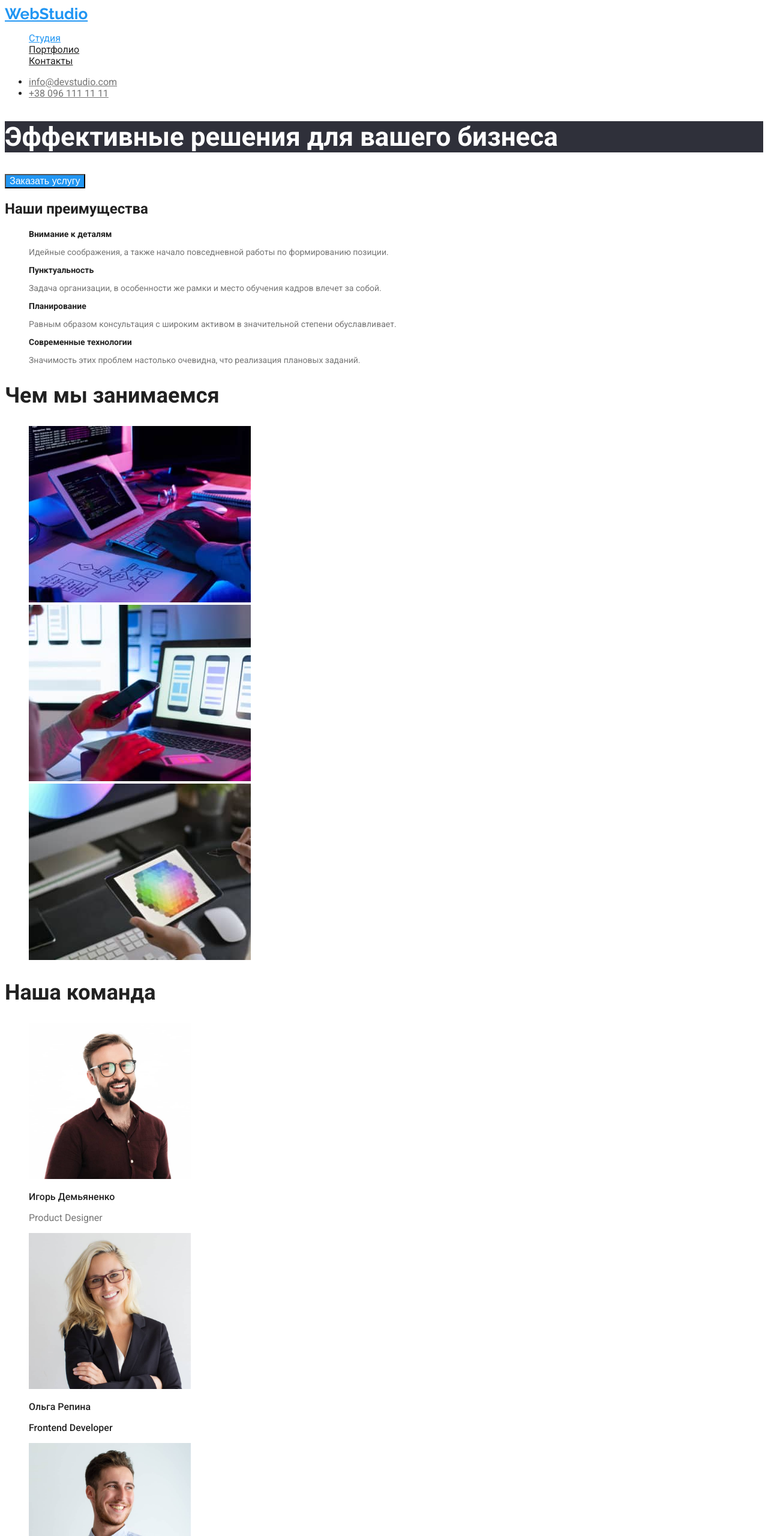
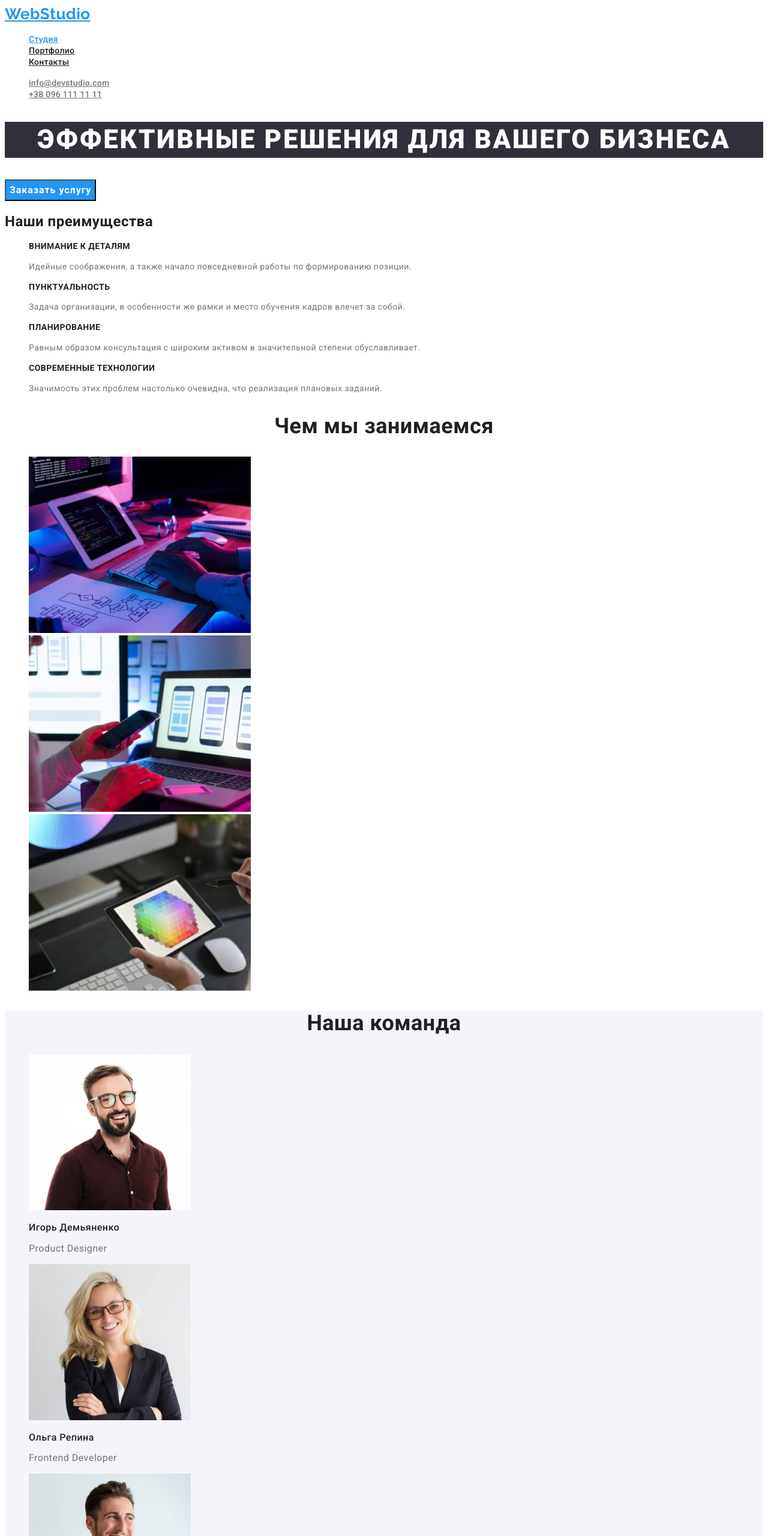
Before and after one commit to n3us3r/goit-markup-hw-02, a plain HTML site: page index.html in a window 1280 px wide. Shown: the top 2560 px of the page at 60% size. Drawn offline with Linux system fonts and the light colour scheme.

Commit message:
Finishes homework

```diff
--- a/css/styles.css
+++ b/css/styles.css
@@ -5,14 +5,18 @@
     --action-color: #2196F3;
     --signature-color: rgba(255, 255, 255, 0.6);
     --main-bg: #FFFFFF;
-    --other-bg: #2F303A;
-    --button-bg: #F5F4FA
+    --footer-bg: #2F303A;
+    --additional-bg: #F5F4FA
 }
 
 body {
     color: var(--main-text-color);
+    background-color: var(--main-bg);
+
     font-family: 'Roboto', sans-serif;
+    letter-spacing: 0.03em;
 }
+
 .no-dots {
     list-style-type: none;
 }
@@ -24,6 +28,9 @@ body {
     font-weight: 700;
     font-size: 26px;
     color: var(--action-color);
+
+    font-size: 26px;
+    line-height: 1.2;
 }
 
 .nav-list .item {
@@ -44,6 +51,15 @@ body {
     color: var(--secondary-text-color);
 }
 
+.nav-list .item,
+.contacts {
+    font-weight: 500;
+    font-size: 14px;
+    line-height: 1.14;
+    letter-spacing: 0.02em;
+}
+
+
 .contacts:hover,
 .contacts:focus {
     color: var(--action-color);
@@ -56,22 +72,113 @@ body {
 
 .general-info {
     color: var(--white-color);
+    background-color: var(--footer-bg);
+
+    font-weight: 900;
     font-size: 44px;
-    background-color: var(--other-bg);
+    line-height: 1.36;
+    text-align: center;
+    letter-spacing: 0.06em;
+    text-transform: uppercase;
 }
 
 .button {
     cursor: pointer;
+    font-family: inherit;
 }
 
 .button.main {
     background-color: var(--action-color);
     color: var(--white-color);
+
+    font-weight: 700;
     font-size: 16px;
+    line-height: 1.87;
+    /* display: flex;
+    align-items: center;
+    text-align: center; */
+    letter-spacing: 0.06em;
 }
 
+
+
+/* Вторая секция */
+
+.benefits .title{
+    font-weight: 700;
+    font-size: 14px;
+    line-height: 1.14;
+    text-transform: uppercase;
+}
+
+.benefits .about {
+    color: var(--secondary-text-color);
+
+    font-size: 14px;
+    line-height: 1.7;
+}
+
+
+
+/* Третья секция */
+
+.secondary-text {
+    font-weight: 700;
+    font-size: 36px;
+    line-height: 1.16;
+    text-align: center;
+}
+
+
+/* Четвертая секция */
+
+.team {
+    background-color: var(--additional-bg);
+}
+
+.team .person {
+    font-weight: 500;
+}
+
+.team .about {
+    color: var(--secondary-text-color);
+}
+
+.team .person,
+.team .about {
+    font-size: 16px;
+    line-height: 1.18;
+}
+
+
+/* Подвал на страницах */
+
+.cellar {
+    background-color: var(--footer-bg);
+}
+
+.cellar .location {
+    color: var(--white-color);
+}
+
+.cellar .links {
+    color: var(--signature-color);
+}
+
+.cellar .location,
+.cellar .links {
+    font-size: 14px;
+    line-height: 1.7;
+}
+
+/* Portfolio */
+
 .button.choice {
-    background-color: var(--button-bg);
+    background-color: var(--additional-bg);
+
+    font-weight: 500;
+    font-size: 16px;
+    line-height: 1.62;
 }
 .button.choice:hover,
 .button.choice:focus {
@@ -79,66 +186,17 @@ body {
     color:var(--white-color);
 }
 
-
-
-/* Вторая секция */
-
-.benefits .title{
-    font-size: 14px;
-}
-
-.benefits .about {
-    color: var(--secondary-text-color);
-    font-size: 14px;
-}
-
-
-
-/* Третья секция */
-
-.secondary-text {
-    font-size: 36px;
-}
-
-
-/* Четвертая секция */
-
-.team .person {
-    font-size: 16px;
-    font-weight: 500;
-}
-
-.team .position {
-    color: var(--secondary-text-color);
-    font-weight: 400
-}
-
-
-/* Подвал */
-
-.cellar {
-    background-color: var(--other-bg);
-}
-
-.cellar .location {
-    color: var(--white-color);
-    font-size: 14px;
-    font-weight:400;
-}
-
-.cellar .links {
-    color: var(--signature-color);
-    font-size: 14px;
-    font-weight: 400;
-}
-
 .portfolio .title {
+    font-weight: 700;
     font-size: 18px;
-    font-weight: 700;
+    line-height: 2;
+    letter-spacing: 0.06em;
 }
 
 .portfolio .about {
     color: var(--secondary-text-color);
+
     font-size: 16px;
-    font-weight: 400;
+    line-height: 1.87;
+
 }
--- a/index.html
+++ b/index.html
@@ -5,7 +5,9 @@
         <meta http-equiv="X-UA-Compatible" content="IE=edge" />
         <meta name="viewport" content="width=device-width, initial-scale=1.0" />
         <title>Студия</title>
-        <style>@import url('https://fonts.googleapis.com/css2?family=Raleway:wght@700&family=Roboto:wght@400;500;700;900&display=swap');</style>
+        <link rel="preconnect" href="https://fonts.googleapis.com">
+        <link rel="preconnect" href="https://fonts.gstatic.com" crossorigin>
+        <link href="https://fonts.googleapis.com/css2?family=Raleway:wght@700&family=Roboto:wght@400;500;700;900&display=swap" rel="stylesheet">
         <link rel="stylesheet" href="./css/styles.css">
     </head>
 
@@ -31,7 +33,7 @@
                 </ul>
             </nav>
 
-            <ul>
+            <ul class="no-dots">
                 <li><a href="mailto:info@devstudio.com" class="contacts">info@devstudio.com</a></li>
                 <li><a href="tel:+380961111111" class="contacts">+38 096 111 11 11</a></li>
 
@@ -121,22 +123,22 @@
                             <li>
                                 <img src="./Images/Team-member1.jpg" alt="Фотография продукт дизайнера" width="270"/>
                                 <h3 class="person">Игорь Демьяненко</h3>
-                                <p class="person position" lang="en">Product Designer</p>
+                                <p class="about" lang="en">Product Designer</p>
                             </li>
                             <li>
                                 <img src="./Images/Team-member2.jpg" alt="Фотография фронтенд разработчика" width="270"/>
                                 <h3 class="person">Ольга Репина</h3>
-                                <p class="person about" lang="en">Frontend Developer</p>
+                                <p class="about" lang="en">Frontend Developer</p>
                             </li>
                             <li>
                                 <img src="./Images/Team-member3.jpg" alt="Фотография маркетолога" width="270"/>
                                 <h3 class="person">Николай Тарасов</h3>
-                                <p class="person about" lang="en">Marketing</p>
+                                <p class="about" lang="en">Marketing</p>
                             </li>
                             <li>
                                 <img src="./Images/Team-member4.jpg" alt="Фотография дизайнера" width="270"/>
                                 <h3 class="person">Михаил Ермаков</h3>
-                                <p class="person about" lang="en">UI Designer</p>
+                                <p class="about" lang="en">UI Designer</p>
                             </li>
                         </ul>
                 </section>
```
Also changed, not shown: portfolio.html (+2 -1 lines).
